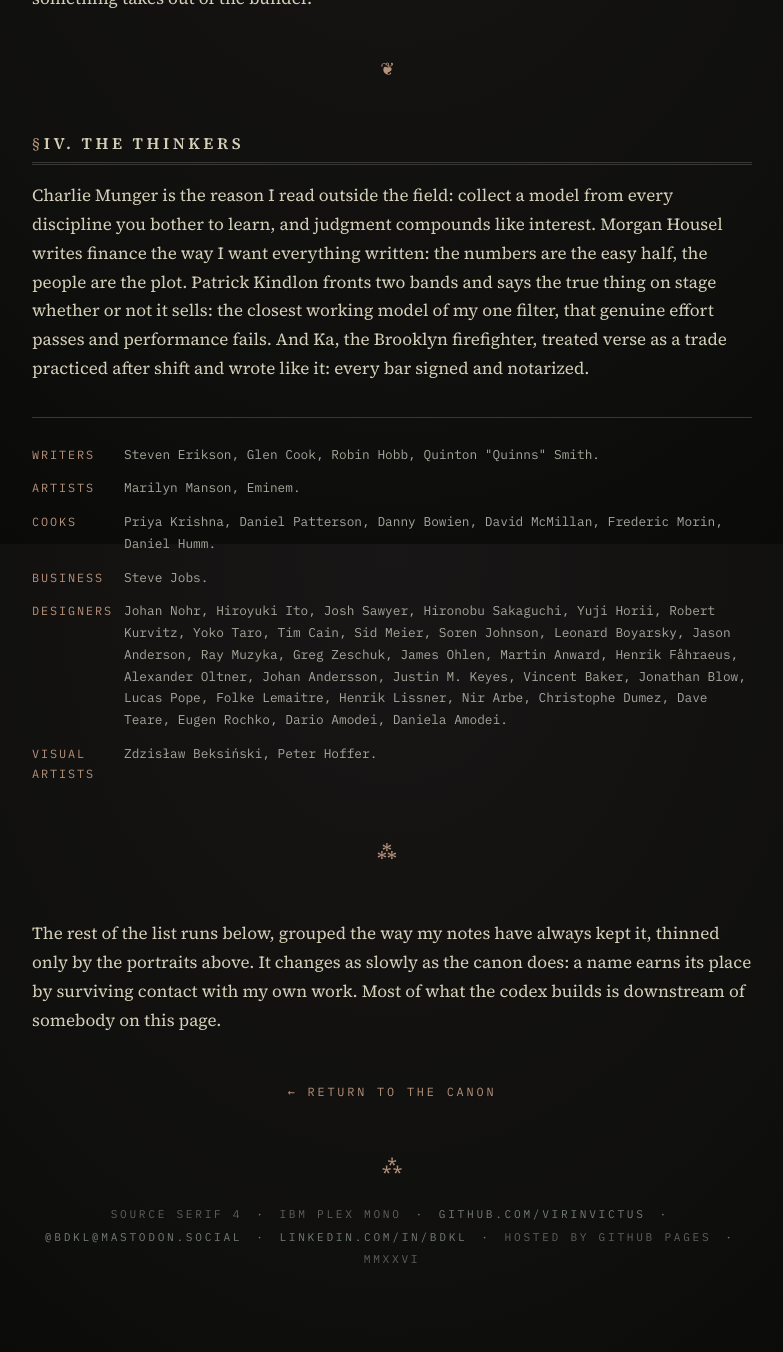
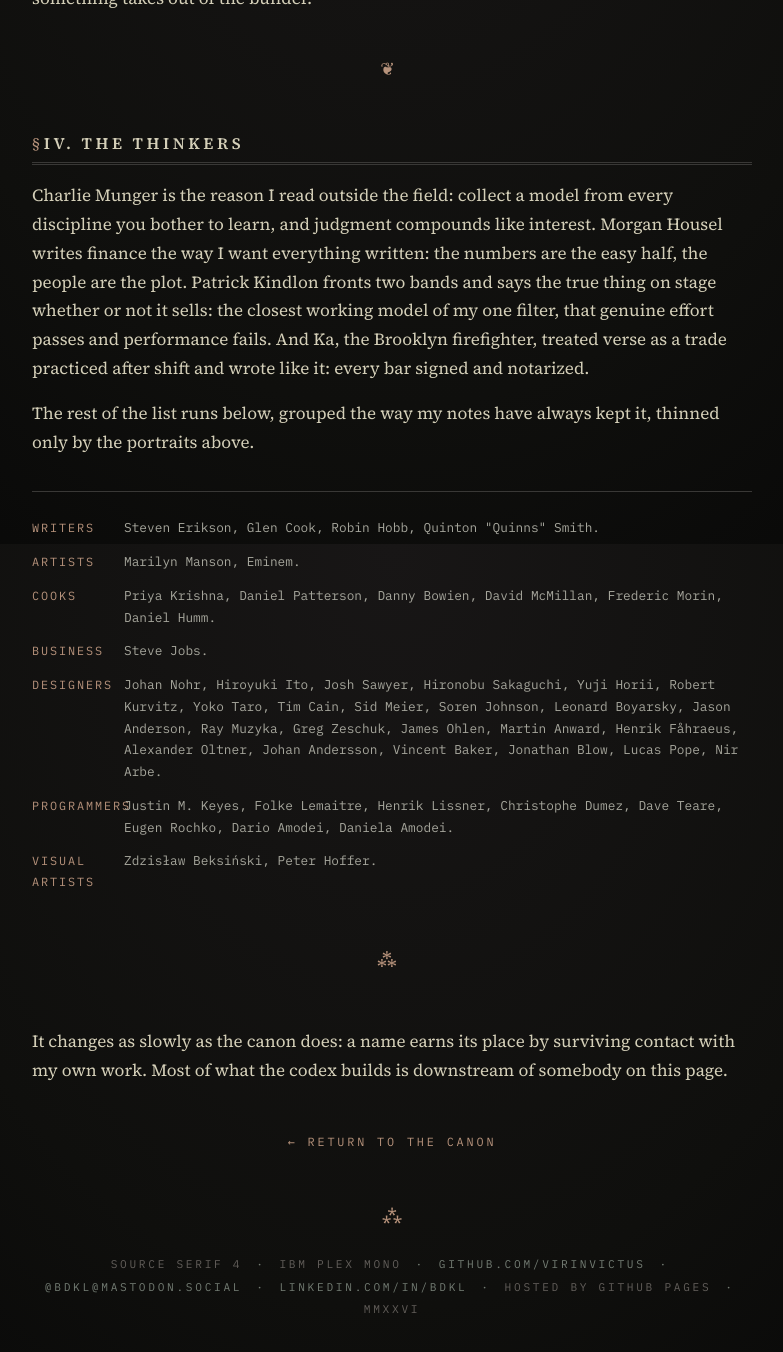
Before and after one commit to VirInvictus/VirInvictus.github.io, a Jekyll site: the page built from influences.md, in a window 1280 px wide and 1400 px high, scrolled down 2156 px. Shown: the top 1352 px of the window, without its empty margins (248-1031 px from the left). Built offline with Jekyll 4.4.1, drawn with Linux system fonts in a browser that asks for light colours; part of the change alters nothing that is shown.

Commit message:
content: influences ledger split by craft, bridge moved above it

```diff
--- a/influences.md
+++ b/influences.md
@@ -48,6 +48,8 @@ I cooked for a living before any of this, and the kitchen people are where the s
 
 Charlie Munger is the reason I read outside the field: collect a model from every discipline you bother to learn, and judgment compounds like interest. Morgan Housel writes finance the way I want everything written: the numbers are the easy half, the people are the plot. Patrick Kindlon fronts two bands and says the true thing on stage whether or not it sells: the closest working model of my one filter, that genuine effort passes and performance fails. And Ka, the Brooklyn firefighter, treated verse as a trade practiced after shift and wrote like it: every bar signed and notarized.
 
+The rest of the list runs below, grouped the way my notes have always kept it, thinned only by the portraits above.
+
 <dl class="canon-ledger" aria-label="Influences archive by domain">
 <dt>Writers</dt>
 <dd>Steven Erikson, Glen Cook, Robin Hobb, Quinton "Quinns" Smith.</dd>
@@ -58,13 +60,15 @@ Charlie Munger is the reason I read outside the field: collect a model from ever
 <dt>Business</dt>
 <dd>Steve Jobs.</dd>
 <dt>Designers</dt>
-<dd>Johan Nohr, Hiroyuki Ito, Josh Sawyer, Hironobu Sakaguchi, Yuji Horii, Robert Kurvitz, Yoko Taro, Tim Cain, Sid Meier, Soren Johnson, Leonard Boyarsky, Jason Anderson, Ray Muzyka, Greg Zeschuk, James Ohlen, Martin Anward, Henrik Fåhraeus, Alexander Oltner, Johan Andersson, Justin M. Keyes, Vincent Baker, Jonathan Blow, Lucas Pope, Folke Lemaitre, Henrik Lissner, Nir Arbe, Christophe Dumez, Dave Teare, Eugen Rochko, Dario Amodei, Daniela Amodei.</dd>
+<dd>Johan Nohr, Hiroyuki Ito, Josh Sawyer, Hironobu Sakaguchi, Yuji Horii, Robert Kurvitz, Yoko Taro, Tim Cain, Sid Meier, Soren Johnson, Leonard Boyarsky, Jason Anderson, Ray Muzyka, Greg Zeschuk, James Ohlen, Martin Anward, Henrik Fåhraeus, Alexander Oltner, Johan Andersson, Vincent Baker, Jonathan Blow, Lucas Pope, Nir Arbe.</dd>
+<dt>Programmers</dt>
+<dd>Justin M. Keyes, Folke Lemaitre, Henrik Lissner, Christophe Dumez, Dave Teare, Eugen Rochko, Dario Amodei, Daniela Amodei.</dd>
 <dt>Visual artists</dt>
 <dd>Zdzisław Beksiński, Peter Hoffer.</dd>
 </dl>
 
 <p class="ornament ornament--asterism" aria-hidden="true">⁂</p>
 
-The rest of the list runs below, grouped the way my notes have always kept it, thinned only by the portraits above. It changes as slowly as the canon does: a name earns its place by surviving contact with my own work. Most of what the codex builds is downstream of somebody on this page.
+It changes as slowly as the canon does: a name earns its place by surviving contact with my own work. Most of what the codex builds is downstream of somebody on this page.
 
 <p class="post__back"><a href="{{ '/canon/' | relative_url }}">← Return to the canon</a></p>
```
